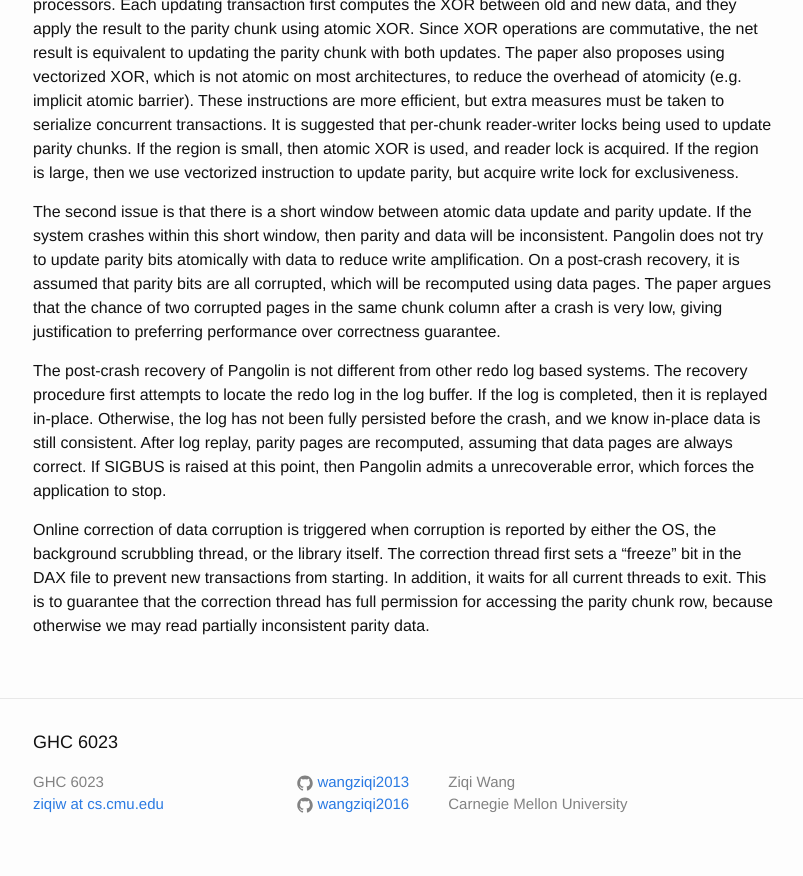
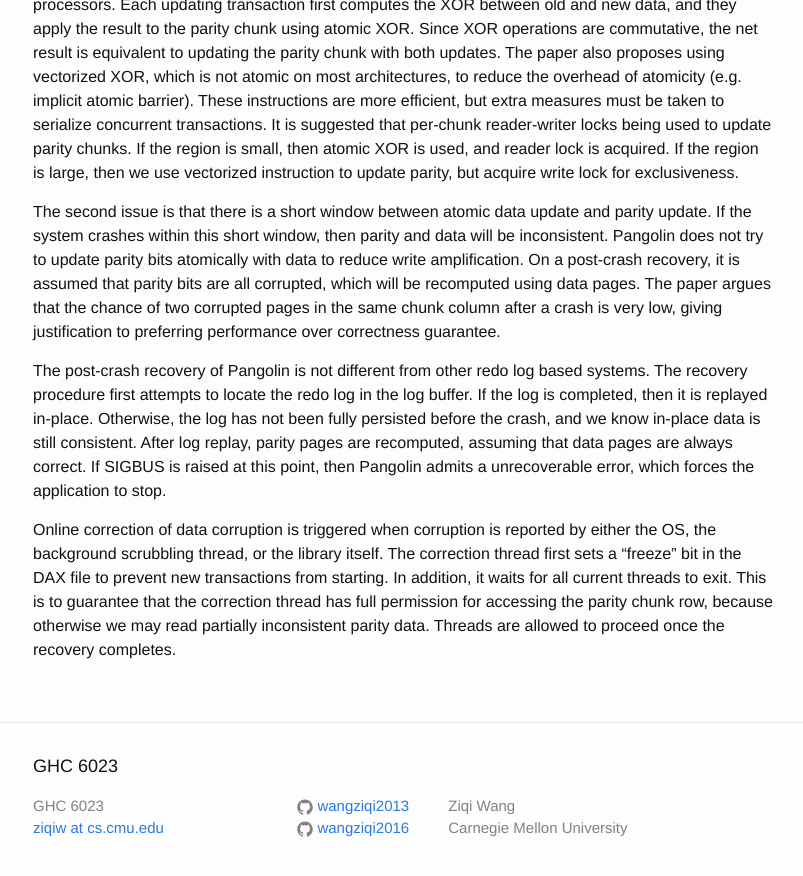
Before and after one commit to wangziqi2013/wangziqi2013.github.io, a Jekyll site: the page built from _posts/2020-02-05-pangolin.markdown, in a window 1280 px wide and 900 px high, scrolled down 2451 px. Shown: the top 876 px of the window, without its empty margins (237-1040 px from the left). Built offline with Jekyll 4.4.1, drawn with Linux system fonts in a browser that asks for light colours.

Commit message:
Small change

```diff
--- a/_posts/2020-02-05-pangolin.markdown
+++ b/_posts/2020-02-05-pangolin.markdown
@@ -110,3 +110,4 @@ Online correction of data corruption is triggered when corruption is reported by
 thread, or the library itself. The correction thread first sets a "freeze" bit in the DAX file to prevent new transactions
 from starting. In addition, it waits for all current threads to exit. This is to guarantee that the correction thread has
 full permission for accessing the parity chunk row, because otherwise we may read partially inconsistent parity data.
+Threads are allowed to proceed once the recovery completes.
```
